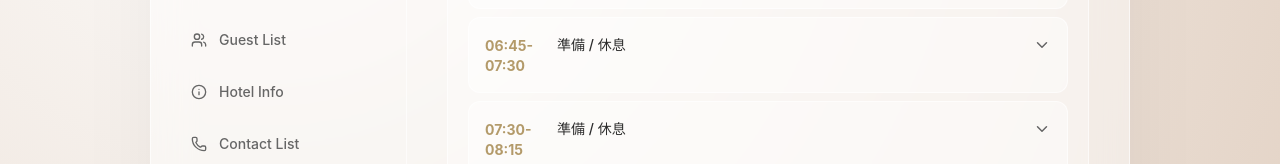
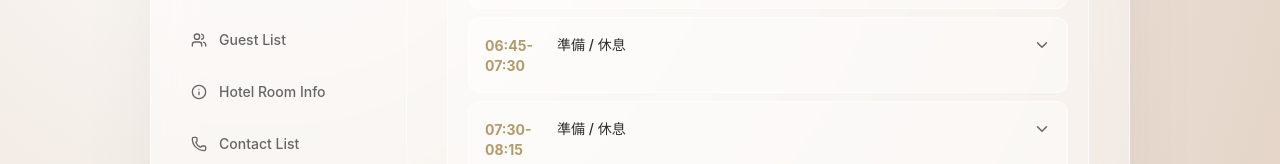
Before and after one commit to andrewlui0218/weddingdaycoordinator, a React (Vite) app: page / in a window 1280 px wide. Shown: the part 363-527 px from the top of the page. Built offline with nearby package versions, Linux system fonts and the light colour scheme.

Commit message:
Add files via upload

```diff
--- a/src/components/Layout.tsx
+++ b/src/components/Layout.tsx
@@ -22,7 +22,7 @@ const navItems = [
   { to: '/helper-timetable', icon: Clock, label: 'Helper Timetable' },
   { to: '/materials', icon: Package, label: 'Material List' },
   { to: '/guests', icon: Users, label: 'Guest List' },
-  { to: '/hotel-info', icon: Info, label: 'Hotel Info' },
+  { to: '/hotel-info', icon: Info, label: 'Hotel Room Info' },
   { to: '/contacts', icon: Phone, label: 'Contact List' },
   { to: '/useful-info', icon: Map, label: 'Useful Info' },
   { to: '/photo-list', icon: Camera, label: 'Photo List' },
```
